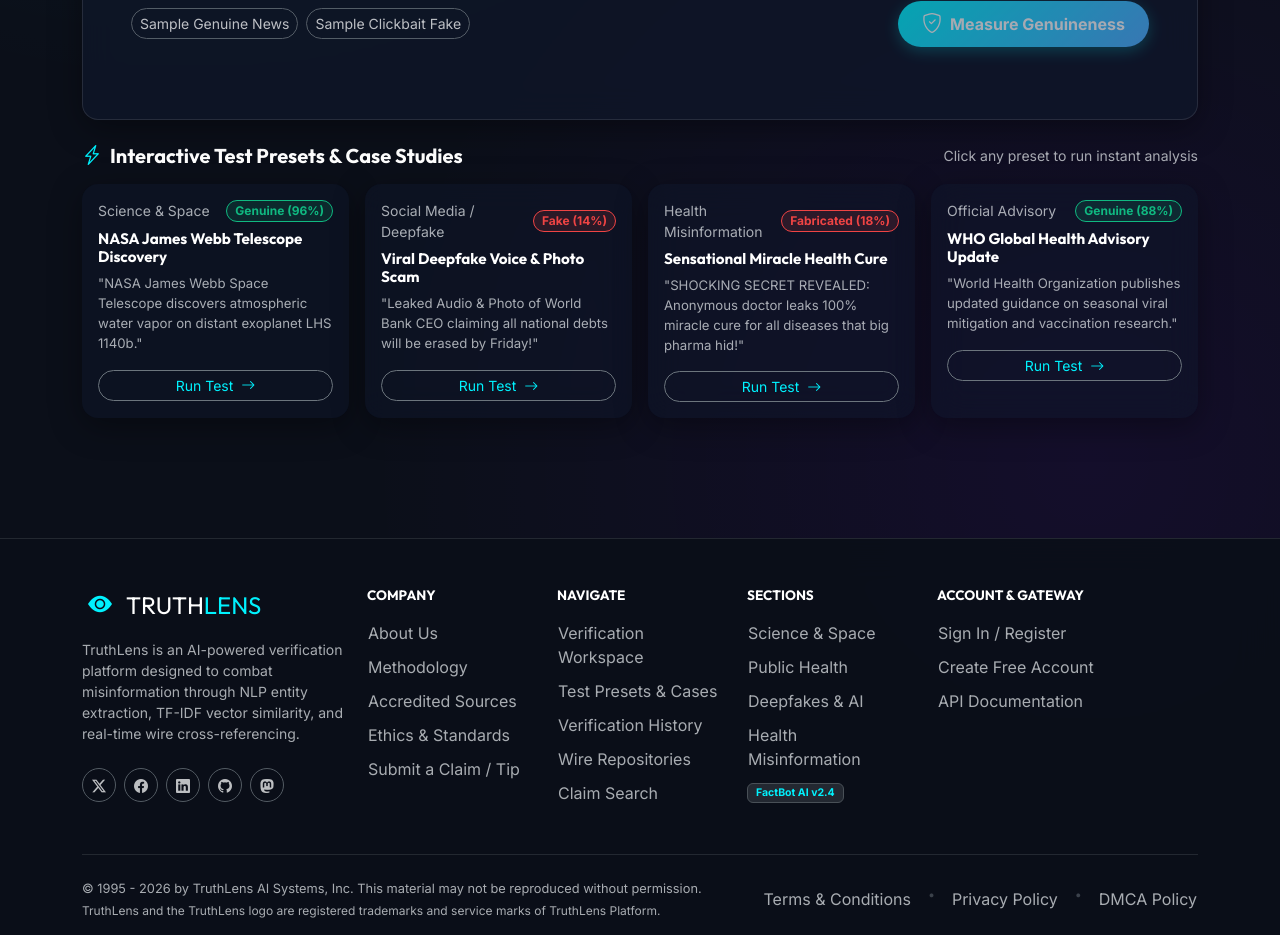
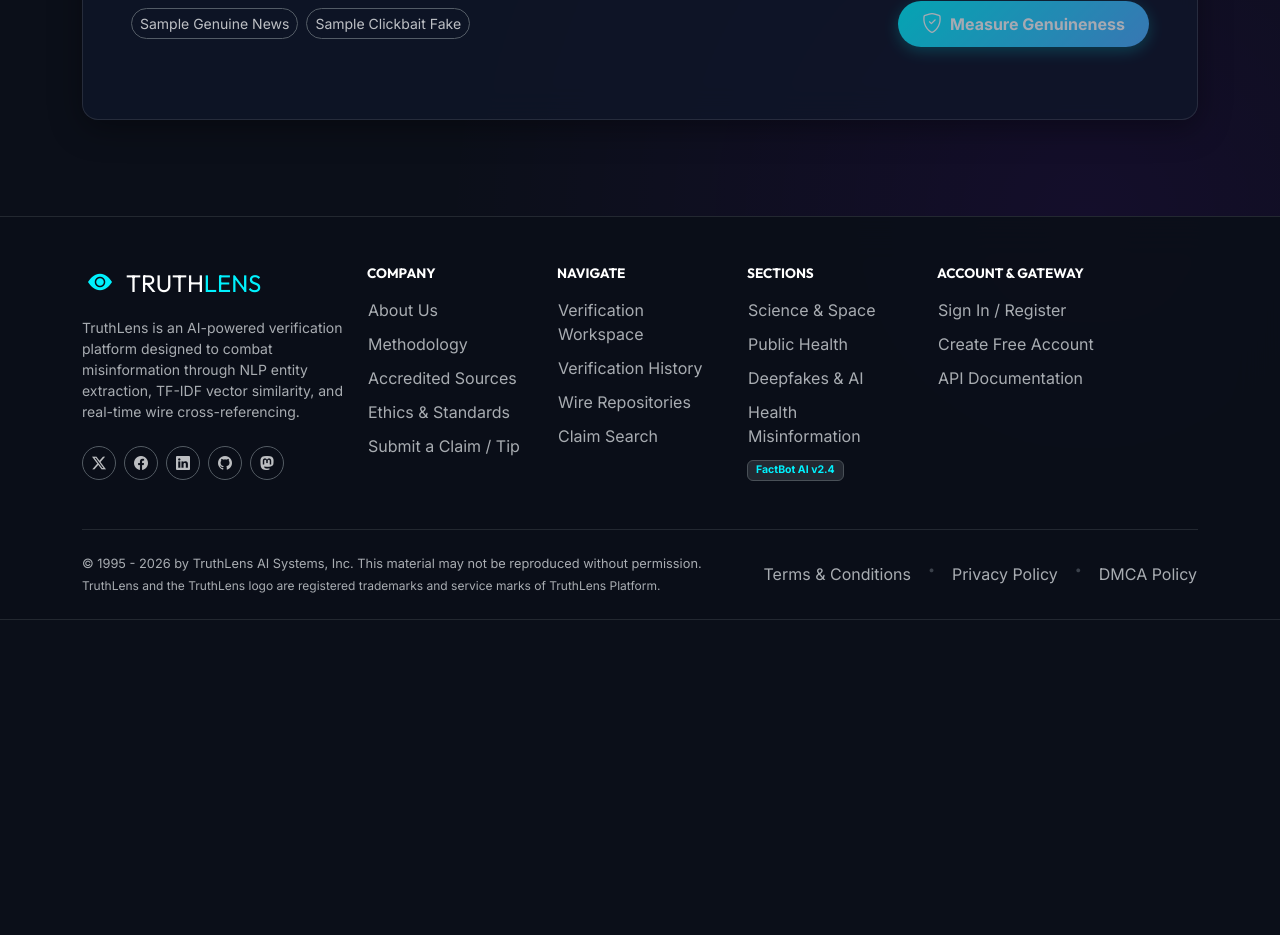
Before and after one commit to Ctrl-sid/TruthLens, a React (Vite) app in the folder frontend/: page / in a window 1280 px wide. Shown: the part 980-1915 px from the top of the page. After the commit the page ends 1600 px from the top, so only its background shows below. Built offline with nearby package versions, Linux system fonts and the light colour scheme.

Commit message:
feat(ui): remove Interactive Test Presets carousel component

```diff
--- a/frontend/src/App.jsx
+++ b/frontend/src/App.jsx
@@ -14,7 +14,6 @@
 import ClaimFeedbackModal from './components/Results/ClaimFeedbackModal';
 import UserMessagingDrawer from './components/User/UserMessagingDrawer';
 import AdminDashboard from './components/Admin/AdminDashboard';
-import SampleNewsCarousel from './components/Presets/SampleNewsCarousel';
 import AuthModal from './components/Auth/AuthModal';
 import VerificationHistoryDrawer from './components/History/VerificationHistoryDrawer';
 import SourcesModal from './components/Sources/SourcesModal';
@@ -85,11 +84,6 @@
         });
       }
     }, 1200);
-  };
-
-  const handleSelectPreset = (type, content) => {
-    setActiveTab(type);
-    handleVerify(type, content);
   };
 
   const handleSelectHistoryItem = (item) => {
@@ -305,9 +299,6 @@
               </div>
             )}
           </div>
-
-          {/* Interactive Presets Section */}
-          <SampleNewsCarousel onSelectPreset={handleSelectPreset} />
         </section>
       </main>
 
@@ -320,7 +311,6 @@
           else setShowMessagingDrawer(true);
         }}
         onOpenAdmin={() => setShowAdminDashboard(true)}
-        onSelectPreset={handleSelectPreset}
       />
 
       {/* Modals & Drawers */}
--- a/frontend/src/components/Footer.jsx
+++ b/frontend/src/components/Footer.jsx
@@ -1,7 +1,7 @@
 import React, { useState } from 'react';
 import { useAuth } from '../context/AuthContext';
 
-export default function Footer({ onOpenAuth, onOpenHistory, onOpenSources, onOpenMessages, onOpenAdmin, onSelectPreset }) {
+export default function Footer({ onOpenAuth, onOpenHistory, onOpenSources, onOpenMessages, onOpenAdmin }) {
   const { user } = useAuth();
   const isAdmin = user && (user.role === 'ROLE_ADMIN' || user.username === 'admin');
 
@@ -134,11 +134,6 @@
                   </button>
                 </li>
                 <li>
-                  <button className="btn btn-link text-muted p-0 text-decoration-none text-start hover-cyan small" onClick={() => scrollToSection('presets')}>
-                    Test Presets & Cases
-                  </button>
-                </li>
-                <li>
                   <button className="btn btn-link text-muted p-0 text-decoration-none text-start hover-cyan small" onClick={onOpenHistory}>
                     Verification History
                   </button>
@@ -170,12 +165,7 @@
                 <li>
                   <button
                     className="btn btn-link text-muted p-0 text-decoration-none text-start hover-cyan small"
-                    onClick={() => {
-                      if (onSelectPreset) {
-                        onSelectPreset('TEXT', 'NASA James Webb Space Telescope discovers atmospheric water vapor on distant exoplanet LHS 1140b.');
-                        scrollToSection('analyzer');
-                      }
-                    }}
+                    onClick={() => openInfoModal('Science & Space Verification', 'bi-stars', 'TruthLens cross-references astronomical and scientific announcements directly with accredited mission agencies including NASA, ESA, ISRO, and peer-reviewed journals.')}
                   >
                     Science & Space
                   </button>
@@ -183,12 +173,7 @@
                 <li>
                   <button
                     className="btn btn-link text-muted p-0 text-decoration-none text-start hover-cyan small"
-                    onClick={() => {
-                      if (onSelectPreset) {
-                        onSelectPreset('TEXT', 'World Health Organization publishes updated clinical guidelines on seasonal viral mitigation and vaccination schedules.');
-                        scrollToSection('analyzer');
-                      }
-                    }}
+                    onClick={() => openInfoModal('Public Health Verification', 'bi-heart-pulse', 'Health advisories and epidemic claims are verified against the World Health Organization (WHO), CDC, Ministry of Health registries, and accredited medical databases.')}
                   >
                     Public Health
                   </button>
@@ -196,12 +181,7 @@
                 <li>
                   <button
                     className="btn btn-link text-muted p-0 text-decoration-none text-start hover-cyan small"
-                    onClick={() => {
-                      if (onSelectPreset) {
-                        onSelectPreset('TEXT', 'Leaked Audio & Photo of World Bank CEO claiming all national debts will be erased by Friday!');
-                        scrollToSection('analyzer');
-                      }
-                    }}
+                    onClick={() => openInfoModal('Deepfakes & AI Forensics', 'bi-cpu', 'Multimedia claims are inspected using Error Level Analysis (ELA), visual compression matrices, and audio/video forensic heuristics to detect synthesized media.')}
                   >
                     Deepfakes & AI
                   </button>
@@ -209,12 +189,7 @@
                 <li>
                   <button
                     className="btn btn-link text-muted p-0 text-decoration-none text-start hover-cyan small"
-                    onClick={() => {
-                      if (onSelectPreset) {
-                        onSelectPreset('TEXT', 'SHOCKING SECRET REVEALED: Anonymous doctor leaks 100% miracle cure for all diseases that big pharma hid!');
-                        scrollToSection('analyzer');
-                      }
-                    }}
+                    onClick={() => openInfoModal('Health Misinformation', 'bi-shield-exclamation', 'Viral remedies and unproven miracle cures are cross-referenced with medical fact-checking repositories (Snopes, PolitiFact, BoomLive).')}
                   >
                     Health Misinformation
                   </button>
--- a/frontend/src/components/Presets/SampleNewsCarousel.jsx
+++ /dev/null
@@ -1,84 +0,0 @@
-import React from 'react';
-
-export default function SampleNewsCarousel({ onSelectPreset }) {
-  const presets = [
-    {
-      title: 'NASA James Webb Telescope Discovery',
-      category: 'Science & Space',
-      badge: 'Genuine (96%)',
-      badgeColor: '#10B981',
-      text: 'NASA James Webb Space Telescope discovers atmospheric water vapor on distant exoplanet LHS 1140b.',
-      type: 'TEXT'
-    },
-    {
-      title: 'Viral Deepfake Voice & Photo Scam',
-      category: 'Social Media / Deepfake',
-      badge: 'Fake (14%)',
-      badgeColor: '#EF4444',
-      text: 'Leaked Audio & Photo of World Bank CEO claiming all national debts will be erased by Friday!',
-      type: 'TEXT'
-    },
-    {
-      title: 'Sensational Miracle Health Cure',
-      category: 'Health Misinformation',
-      badge: 'Fabricated (18%)',
-      badgeColor: '#EF4444',
-      text: 'SHOCKING SECRET REVEALED: Anonymous doctor leaks 100% miracle cure for all diseases that big pharma hid!',
-      type: 'TEXT'
-    },
-    {
-      title: 'WHO Global Health Advisory Update',
-      category: 'Official Advisory',
-      badge: 'Genuine (88%)',
-      badgeColor: '#10B981',
-      text: 'World Health Organization publishes updated guidance on seasonal viral mitigation and vaccination research.',
-      type: 'TEXT'
-    }
-  ];
-
-  return (
-    <div id="presets" className="py-4">
-      <div className="d-flex justify-content-between align-items-center mb-3">
-        <h5 className="fw-bold text-white mb-0 d-flex align-items-center gap-2">
-          <i className="bi bi-lightning-charge text-cyan"></i>
-          <span>Interactive Test Presets & Case Studies</span>
-        </h5>
-        <span className="small text-muted">Click any preset to run instant analysis</span>
-      </div>
-
-      <div className="row g-3">
-        {presets.map((preset, idx) => (
-          <div key={idx} className="col-md-6 col-lg-3">
-            <div
-              className="glass-card p-3 h-100 cursor-pointer border-0"
-              style={{ background: 'rgba(15, 23, 42, 0.5)' }}
-              onClick={() => onSelectPreset(preset.type, preset.text)}
-            >
-              <div className="d-flex justify-content-between align-items-center mb-2">
-                <span className="small text-muted">{preset.category}</span>
-                <span
-                  className="badge px-2 py-1 small rounded-pill"
-                  style={{ backgroundColor: `${preset.badgeColor}22`, color: preset.badgeColor, border: `1px solid ${preset.badgeColor}` }}
-                >
-                  {preset.badge}
-                </span>
-              </div>
-
-              <h6 className="fw-bold text-white mb-2" style={{ fontSize: '0.95rem' }}>
-                {preset.title}
-              </h6>
-
-              <p className="small text-muted mb-3 line-clamp-2" style={{ fontSize: '0.825rem' }}>
-                "{preset.text}"
-              </p>
-
-              <button className="btn btn-outline-secondary btn-sm w-100 rounded-pill text-cyan border-cyan border-opacity-25 opacity-90">
-                Run Test <i className="bi bi-arrow-right ms-1"></i>
-              </button>
-            </div>
-          </div>
-        ))}
-      </div>
-    </div>
-  );
-}
```
